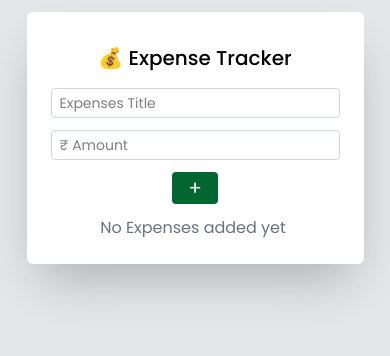
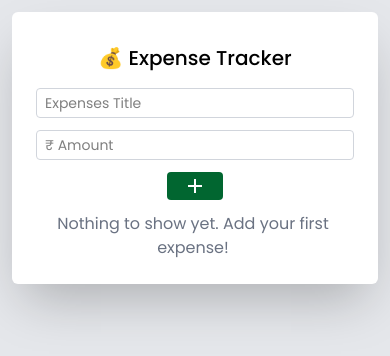
Before and after one commit to VickyDevlo/Expenses-Tracker, a React (Vite) app in the folder client/: page / in a window 390 px wide. Shown: the top 356 px of the page. Built offline with nearby package versions, Linux system fonts and the light colour scheme.

Commit message:
changes in UI

```diff
--- a/client/src/components/ExpensesForm.jsx
+++ b/client/src/components/ExpensesForm.jsx
@@ -1,5 +1,6 @@
 import React, { useEffect, useRef, useState } from "react";
 import { useAppContext } from "../context/AppContext";
+import { RiAddFill } from "react-icons/ri";
 
 const ExpensesForm = () => {
   const [title, setTitle] = useState("");
@@ -67,10 +68,15 @@ const ExpensesForm = () => {
 
       <button
         type="submit"
-        className="bg-green-800 text-xl text-white px-4 py-0.5 rounded-sm cursor-pointer
+        className="bg-green-800 text-xl text-white px-4 py-0.5 rounded-sm cursor-pointer flex items-center justify-center gap-2
       hover:bg-green-700 transition-colors duration-300"
       >
-        +
+        <span className="md:hidden">
+          <RiAddFill size={24} />
+        </span>
+        <span className="hidden md:inline text-sm py-0.5 font-medium tracking-wide">
+          Add
+        </span>
       </button>
     </form>
   );
--- a/client/src/components/ExpensesItem.jsx
+++ b/client/src/components/ExpensesItem.jsx
@@ -31,14 +31,14 @@ const ExpensesItem = ({ expense }) => {
       </div>
       <Modal open={deleteOpen} onClose={() => setDeleteOpen(false)}>
         <div className="flex flex-col items-center justify-center">
-          <h2 className="text-xl md:text-2xl font-bold">Are you sure?</h2>
+          <h2 className="text-xl font-bold">Are you sure?</h2>
           <p className="text-sm text-center text-[#666666] mt-2">
-            This will delete the expenses, you cannot undo this action
+            You want to remove this record from your expenses?
           </p>
           <div className="mt-3 grid grid-cols-2 gap-10 items-center">
             <button
               onClick={() => setDeleteOpen(false)}
-              className="w-24 md:w-48 h-11 text-gray-700 border
+              className="px-4 py-1 text-gray-700 border
                border-gray-400 hover:bg-gray-100 font-medium rounded
                cursor-pointer transition-colors duration-300"
             >
@@ -46,8 +46,9 @@ const ExpensesItem = ({ expense }) => {
             </button>
             <button
               onClick={() => deleteExpenses(id)}
-              className="w-24 md:w-48 h-11 py-4 max-xl:py-3 text-white flex justify-center items-center gap-4 bg-[#d36482]
-               hover:bg-[#df5479] border-0 outline-none rounded cursor-pointer transition-colors duration-300"
+              className="px-4 py-1 text-white flex justify-center items-center
+              gap-4 bg-[#d36482] hover:bg-[#df5479] border-0 outline-none
+              rounded cursor-pointer transition-colors duration-300"
             >
               Delete
             </button>
--- a/client/src/components/ExpensesList.jsx
+++ b/client/src/components/ExpensesList.jsx
@@ -11,7 +11,7 @@ const ExpensesList = () => {
           <ExpensesItem key={expense.id} expense={expense} />
         ))
       ) : (
-        <p className="text-center text-gray-500">No Expenses added yet</p>
+        <p className="text-center text-gray-500">Nothing to show yet. Add your first expense!</p>
       )}
     </>
   );
--- a/client/src/components/Layout.jsx
+++ b/client/src/components/Layout.jsx
@@ -6,12 +6,12 @@ const Layout = () => {
   const { expenses } = useAppContext();
 
   const totalAmount = expenses.reduce((sum, item) => {
-    const amount = Number(item.amount) || 0;
+    const amount = Number(item.amount);
     return sum + amount;
   }, 0);
 
   return (
-    <div className="bg-white max-h-[422px] mt-3 overflow-hidden p-6 rounded-md shadow-2xl flex flex-col">
+    <div className="bg-white max-h-[422px] mt-3 max-md:mx-3 overflow-hidden p-6 rounded-md shadow-2xl flex flex-col">
       <div className="sticky top-0 bg-white z-10">
         <h1 className="mt-2 mb-4 text-xl md:text-3xl font-medium text-center">
           💰 Expense Tracker
--- a/client/src/shared/Modal.jsx
+++ b/client/src/shared/Modal.jsx
@@ -1,40 +1,23 @@
 import { CgClose } from "react-icons/cg";
 
-export const Modal = ({
-  open,
-  onClose,
-  title,
-  subTitle,
-  className = "",
-  children,
-}) => {
+export const Modal = ({ open, onClose, className = "", children }) => {
   if (!open) return null;
 
   return (
     <div
       onClick={onClose}
-      className="fixed inset-0 bg-black/40 flex items-center justify-center px-3 z-50"
+      className="fixed inset-0 bg-black/40 flex items-center justify-center px-3
+       z-50"
     >
       <div
         onClick={(e) => e.stopPropagation()}
         className={`bg-white shadow-lg pb-5 rounded-md`}
       >
-        {/* ✅ Header outside padding wrapper so it stays truly top-fixed */}
-        <div className="flex items-start justify-between px-2 pt-3">
-          <div>
-            {title && (
-              <h2 className="text-xl font-semibold text-gray-800">{title}</h2>
-            )}
-            {subTitle && (
-              <span className="text-[10px] text-[#333333]">{subTitle}</span>
-            )}
-          </div>
+        <div className="flex items-start justify-end px-2 pt-3">
           <button onClick={onClose} className="font-semibold cursor-pointer">
-            <CgClose size={22} strokeWidth={0.8} />
+            <CgClose size={20}  />
           </button>
         </div>
-
-        {/* ✅ Body with inner padding */}
         <div className={`px-8 ${className}`}>{children}</div>
       </div>
     </div>
```
